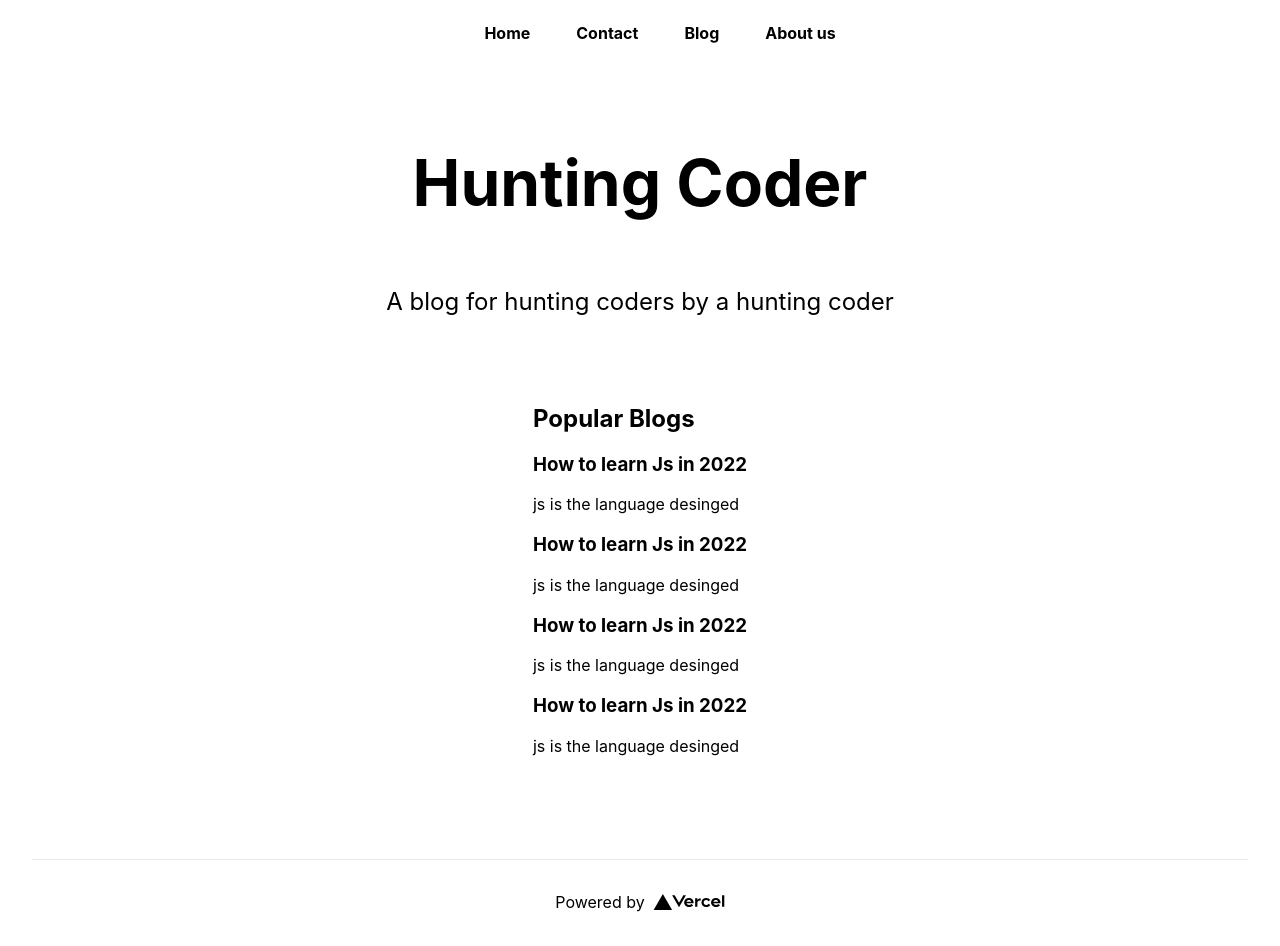
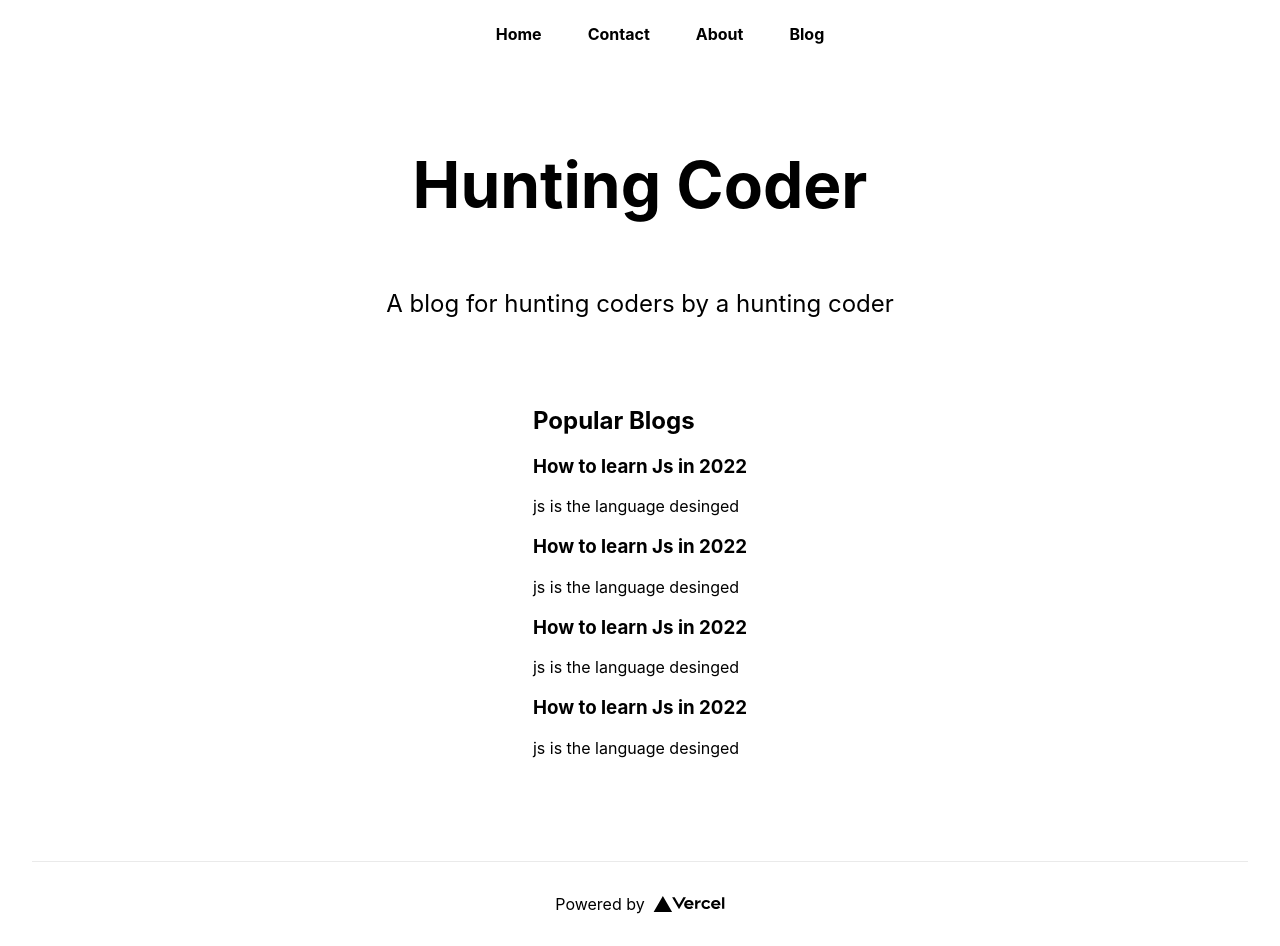
Before and after one commit to AryanSisodiya/huntingcoder, a Next.js app: page / in a window 1280 px wide. Built offline with nearby package versions, Linux system fonts and the light colour scheme.

Commit message:
tut 10 done

```diff
--- a/pages/index.js
+++ b/pages/index.js
@@ -1,7 +1,9 @@
 import Head from 'next/head'
 import Image from 'next/image'
 import styles from '../styles/Home.module.css'
-import Script from "next/script";
+// import styles1 from '../styles/Home2.module.css';
+// import Script from "next/script";
+import Link from 'next/link';
 
 export default function Home() {
   return (
@@ -15,10 +17,10 @@
       </Head>
       <nav className={styles.mainNav}>
         <ul>
-          <li>Home</li>
-          <li>Contact</li>
-          <li>Blog</li>
-          <li>About us</li>
+          <Link href='/'><a><li>Home</li></a></Link>
+          <Link href='/contact'><a><li>Contact</li></a></Link>
+          <Link href='/about'><a><li>About</li></a></Link>
+          <Link href='/blog'><a><li>Blog</li></a></Link>
         </ul>
       </nav>
 
@@ -31,7 +33,9 @@
           A blog for hunting coders by a hunting coder
         </p>
 
-        <div className="blogs">
+        {/* <div className={styles1.con}> */}
+        {/* <div id={styles.con}> */}
+        <div>
           <h2>Popular Blogs</h2>
           <div className="blogItem">
             <h3>How to learn Js in 2022</h3>
--- a/styles/Home.module.css
+++ b/styles/Home.module.css
@@ -9,6 +9,10 @@
   flex-direction: column;
   justify-content: center;
   align-items: center;
+}
+
+#con {
+  background: rgb(196, 7, 7);
 }
 
 .footer {
@@ -114,6 +118,14 @@
   }
 }
 
+.mainNav {
+  position: sticky;
+  left: 0;
+  top: 0;
+  background: white;
+  padding: 1px 0;
+}
+
 .mainNav ul {
   display: flex;
   justify-content: center;
--- /dev/null
+++ b/styles/Home2.module.css
@@ -0,0 +1,3 @@
+.con {
+    background-color: red;
+}
```
